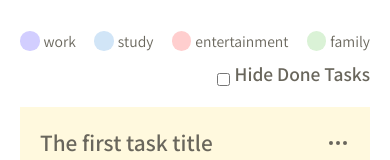
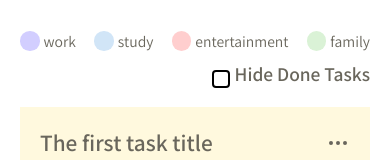
Before and after one commit to AEnedahg/todo, a React (Vite) app: page /dashboard in a window 390 px wide. Shown: the part 194-354 px from the top of the page. Built offline with nearby package versions, Linux system fonts and the light colour scheme.

Commit message:
Update AsideFormMobile.tsx

```diff
--- a/src/routes/-components/shared/AsideFormMobile/AsideFormMobile.tsx
+++ b/src/routes/-components/shared/AsideFormMobile/AsideFormMobile.tsx
@@ -14,7 +14,7 @@ export default function AsideFormMobile () : ReactNode {
 
     return (
         <form className={styles.formAsideMobile}>
-            <input type="checkbox" id="hide-done" checked={hideCompleted} onClick={toggleHideCompleted}/>
+            <input type="checkbox" className={styles.formAsideMobileCheckbox} id="hide-done" checked={hideCompleted} onClick={toggleHideCompleted}/>
             <label className={styles.label} htmlFor="hide-done">Hide Done Tasks</label>
         </form>
     );
```
